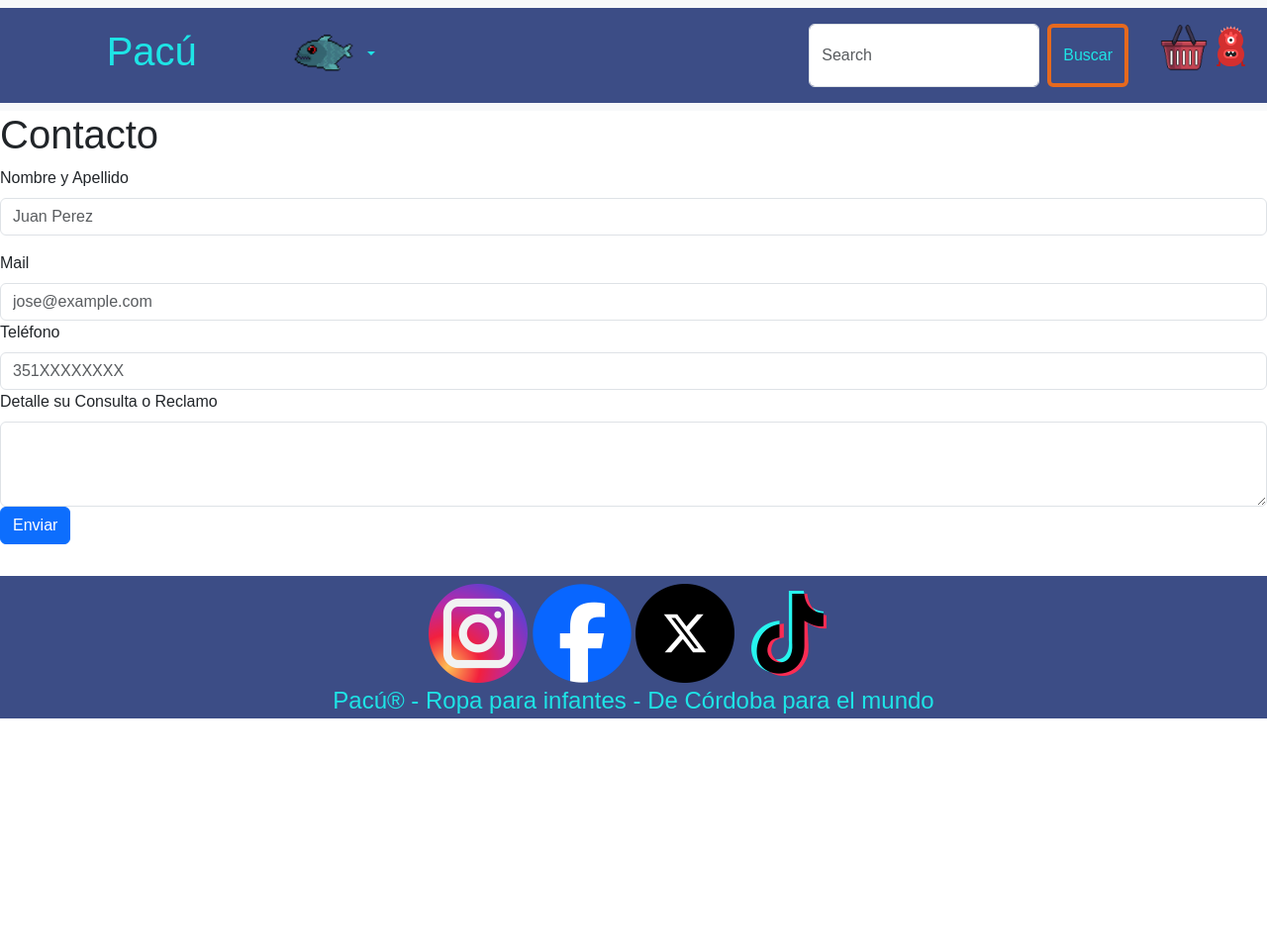
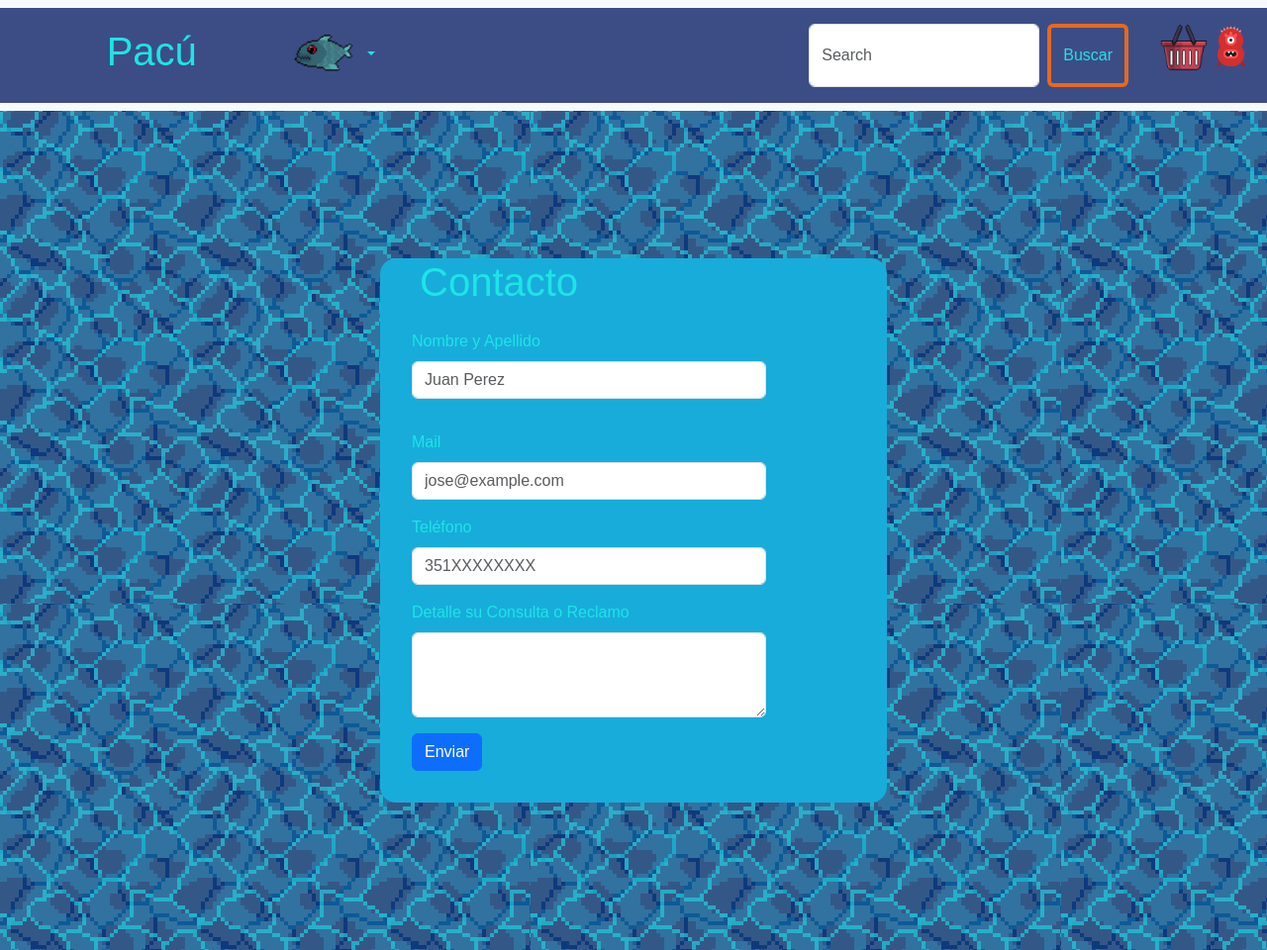
Before and after one commit to peibol1990/PF-Biasco, a website: page paginas/contacto.html in a window 1280 px wide. Shown: the top 960 px of the page at 99% size. Before the commit the page ends 800 px from the top, so only its background shows below. Drawn offline with nearby package versions, Linux system fonts and the light colour scheme; a web font is replaced by a local one.

Commit message:
version final

```diff
--- a/paginas/contacto.html
+++ b/paginas/contacto.html
@@ -55,25 +55,27 @@
             </div>
           </nav>
     </header>
-    <main>
+    <main class="acomodar_main">
+      <section class="formulario">
         <div class="mb-3">
-            <h1 calss="tt_contacto">Contacto</h1>
-            <label for="exampleFormControlInput1" class="form-label">Nombre y Apellido</label>
-            <input type="text" class="form-control" id="exampleFormControlInput1" placeholder="Juan Perez">
+            <h1 class="tt_contacto titulin">Contacto</h1>
+            <label for="exampleFormControlInput1" class="form-label etiqueta">Nombre y Apellido</label>
+            <input type="text" class="form-control casillero" id="exampleFormControlInput1" placeholder="Juan Perez">
           </div>
-            <label for="exampleFormControlInput1" class="form-label">Mail</label>
-            <input type="email" class="form-control" id="exampleFormControlInput1" placeholder="jose@example.com">
+            <label for="exampleFormControlInput1" class="form-label etiqueta">Mail</label>
+            <input type="email" class="form-control casillero" id="exampleFormControlInput1" placeholder="jose@example.com">
           </div>
-            <label for="exampleFormControlInput1" class="form-label">Teléfono</label>
-            <input type="number" class="form-control" id="exampleFormControlInput1" placeholder="351XXXXXXXX">
+            <label for="exampleFormControlInput1" class="form-label etiqueta">Teléfono</label>
+            <input type="number" class="form-control casillero" id="exampleFormControlInput1" placeholder="351XXXXXXXX">
           </div>
             <div class="mb-3">
-            <label for="exampleFormControlTextarea1" class="form-label">Detalle su Consulta o Reclamo</label>
-            <textarea class="form-control" id="exampleFormControlTextarea1" rows="3"></textarea>
+            <label for="exampleFormControlTextarea1" class="form-label etiqueta">Detalle su Consulta o Reclamo</label>
+            <textarea class="form-control casillero" id="exampleFormControlTextarea1" rows="3"></textarea>
             <div class="col-auto">
-                <button type="submit" class="btn btn-primary mb-3">Enviar</button>
+                <button type="submit" class="btn btn-primary mb-3 botoncin">Enviar</button>
               </div>
           </div>
+        </section>
     </main>
 
     <footer class="pie_de_pag">
--- a/scss/components/_galerias.scss
+++ b/scss/components/_galerias.scss
@@ -51,7 +51,7 @@
 
   .multimedia{
 
-    background-color: $verde-medio;
+    background-image: url(../../multimedia/isla/fondo_animado_pixelart.gif);
     display: flex;
     flex-direction: column;
     align-items: center;
@@ -73,6 +73,8 @@
       img{
         @include medidas-100(100%,100%);
       }
+
+
     }
 
   }
--- a/scss/layout/_index.scss
+++ b/scss/layout/_index.scss
@@ -3,10 +3,10 @@
 
 .encabezado {
     top: 0%;
-  }
+   }
 
   .principal {
-    background-color: $azul-clarito;
+    background-image:url("../../multimedia/isla/fondo_animado_pixelart.gif");
     text-align: center;
     display: flex;
     flex-direction: column;
@@ -18,7 +18,7 @@
   }
 
   .descripcion {
-    color: $verde-claro;
+    color: white;
     font-size: 1.5em;
     width: 70%;
     text-align: justify;
@@ -97,22 +97,42 @@
     width: 100%;
   }
 
+  .acomodar_main{
+
+    background-image: url(../../multimedia/isla/fondo_animado_pixelart.gif);
+    display: flex;
+    align-items: center;
+    justify-content: center;
+    height: 53em;
+
   .formulario{
-    background-color: $verde-medio;
+    border-radius: 1em;
+    color: $verde-claro;
+    background-color: $azul-clarito;
+    width: 40%;
 
-    .input{
-      width: 10em;
+    .titulin{
+      margin-left: 1em;
+    }
+
+    .etiqueta{
+      margin-top: 1em;
+      margin-left: 2em;
+    }
+    .casillero{
+      width: 70%;
+      margin-left: 2em;
+    }
+
+    .botoncin{
+      margin-top: 1em;
+      margin-left: 2em;
     }
 
   }
 
-  .presentacion{
+  }
 
-    puertas{
-      display:none;
-    }
-
-    nubes{
-      display: none;
-    }
+  .tt_marcas{
+    color: $amarillo;
   }
--- a/scss/layout/_mediaqueries.scss
+++ b/scss/layout/_mediaqueries.scss
@@ -26,7 +26,6 @@
       }
     }
 
-
     .galerias{
       display: flex;
       .gal{
```
Also changed, not shown: index.html (+1 -31 lines), paginas/marcas.html (+2 -2 lines), estilos/styles.css, multimedia/iconos_menu/cartel_contacto.png, multimedia/iconos_menu/cartel_marcas.png, multimedia/iconos_menu/cartel_niñas2.png, multimedia/iconos_menu/cartel_niños.png, multimedia/isla/isla_contactos_8bits.png, multimedia/isla/isla_marcas_8bits.png, 1 other file.
